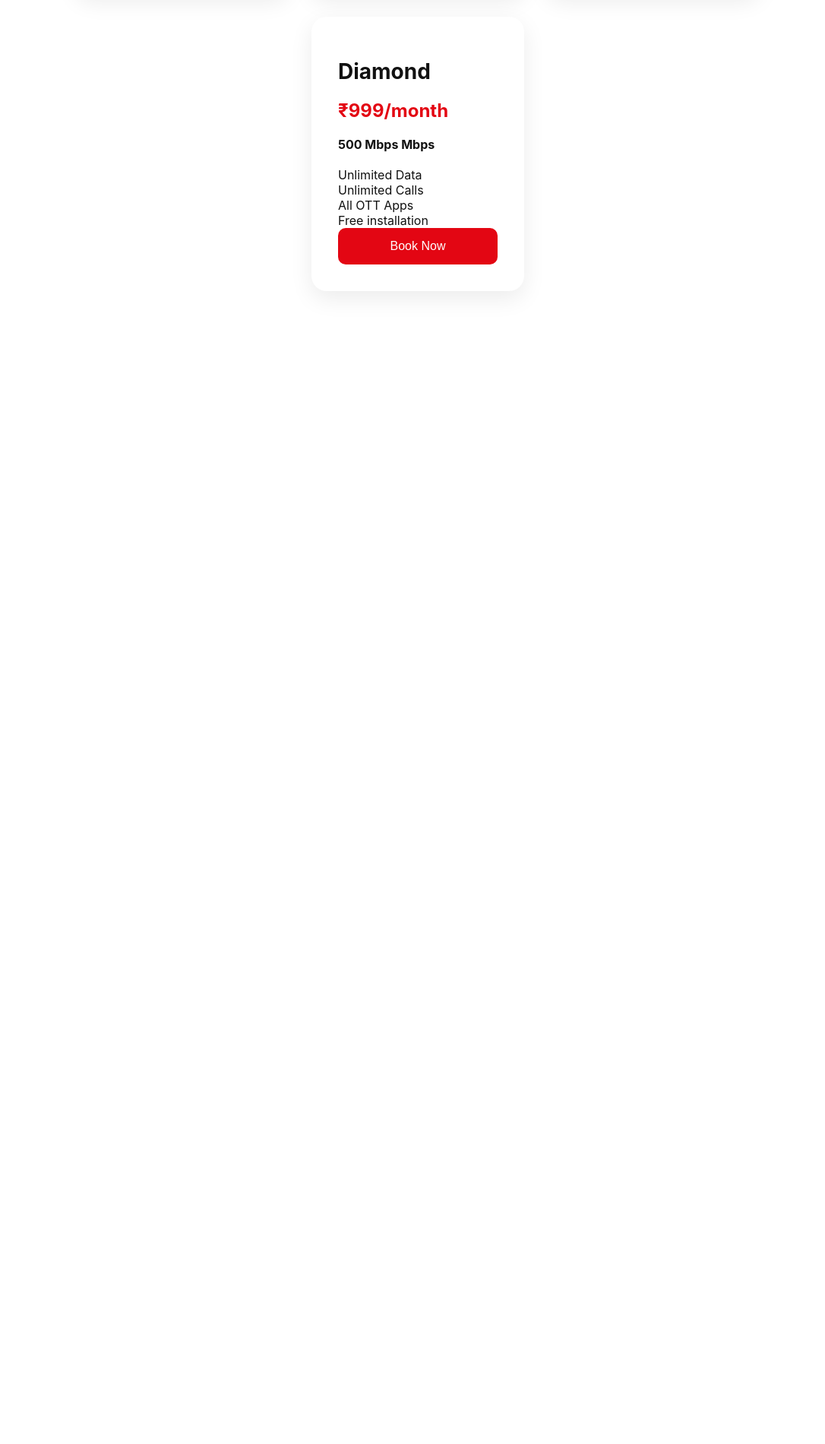
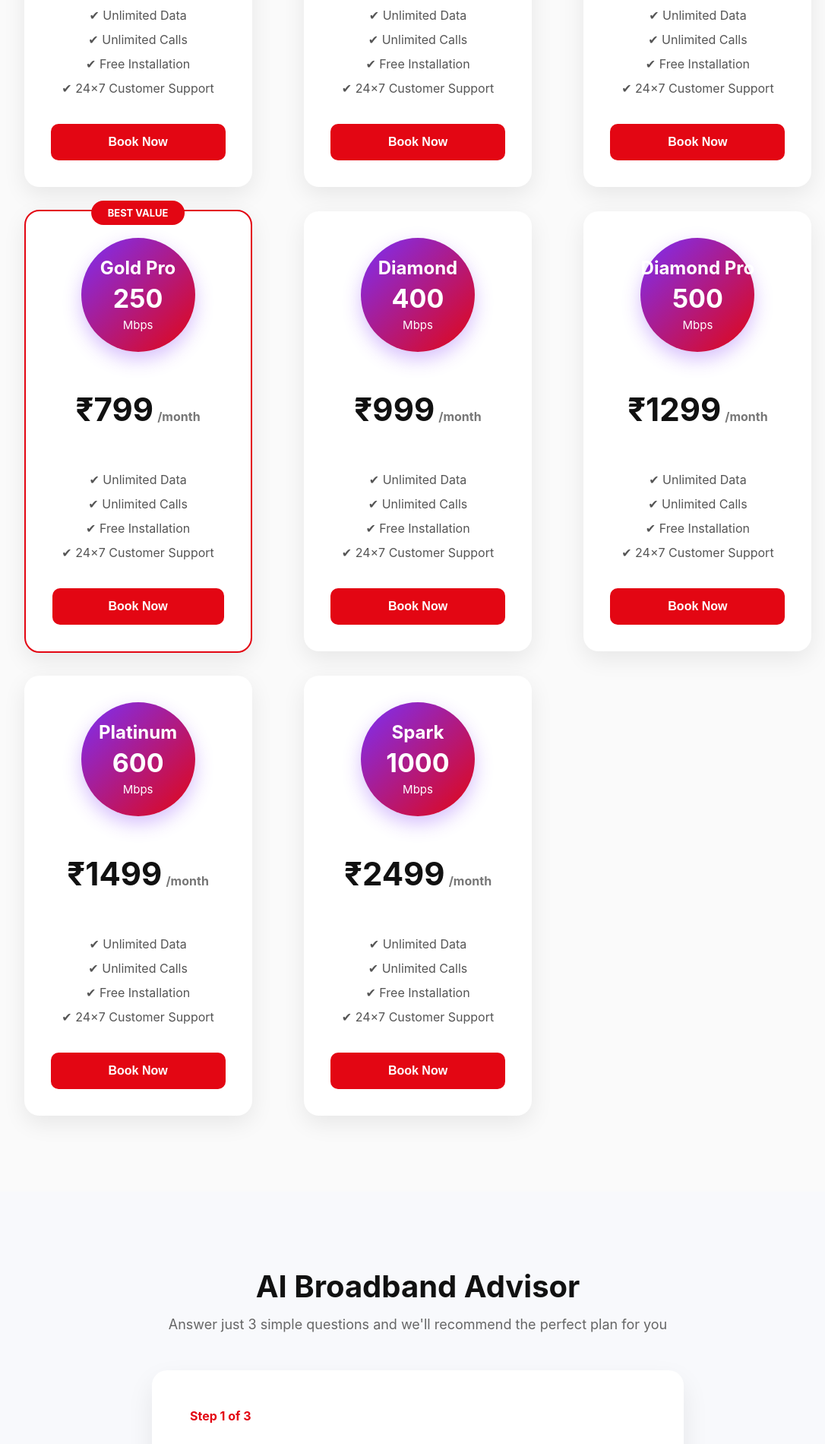
Before and after one commit to damanpreetkaur-coder/netplus-redesign, a React (Vite) app: page / in a window 1280 px wide. Shown: the part 2496-4396 px from the top of the page at 76% size, without its empty margins (90-1176 px from the left). Before the commit the page ends 2979 px from the top, so only its background shows below. Built offline with nearby package versions, Linux system fonts and the light colour scheme.

Commit message:
Updated plans

```diff
--- /dev/null
+++ b/src/components/AIChatbot/AIChatbot.css
@@ -0,0 +1,77 @@
+.ai-chatbot{
+    padding: 100px 8%;
+    background:#f8f9fc;
+}
+.chatbot-header{
+    text-align:center;
+    margin-bottom:50px;
+}
+.chatbot-header h2{
+    font-size:40px;
+    color:#111;
+    margin-bottom:15px;
+}
+.chatbot-header p{
+    color:#666;
+    font-size:18px;
+
+}
+.chatbot-card{
+    max-width:700px;
+    margin:auto;
+    background:white;
+    padding:50px;
+    border-radius:20px;
+    box-shadow:0 15px 35px rgba(0,0,0,.08);
+
+}
+.progress{
+    color:#E30613;
+    font-weight:bold;
+    margin-bottom:25px;
+}
+.chatbot-card h3{
+    margin-bottom:30px;
+    font-size:28px;
+}
+.options{
+    display:flex;
+    flex-direction: column;
+   /*grid-template-columns: repeat(2,1fr);*/
+    gap:20px;
+}
+.options button {
+    padding:20px;
+    border:2px solid#ddd;
+    border-radius :12px;
+    background: white;
+    cursor:pointer;
+    font-size:18px;
+    transition:3s;
+
+}
+.options button:hover{
+    border-color:#E30613;
+    color:#E30613
+}
+.options button.selected{
+    background:#E30613;
+    color:white;
+    border-color:#E30613;
+    transform:scale(1.03);
+}
+.next-btn:disabled{
+    background:#bbb;
+    cursor:not-allowed;
+}
+.next-btn{
+    margin-top:35px;
+    width:100%;
+    padding:16px;
+    border:none;
+    border-radius:12px;
+    background:#E30613;
+    color:white;
+    font-size:18px;
+    cursor:pointer;
+}
--- /dev/null
+++ b/src/components/AIChatbot/AIChatbot.jsx
@@ -0,0 +1,89 @@
+import {useState} from "react";
+import "./AIChatbot.css";
+function AIChatbot(){
+    const [step ,setStep]=useState(1);
+    const[answers,setAnswers]=useState({
+        usage:"",
+        devices:"",
+        entertainment:""
+    });
+    const questions=[
+        {
+            question:" What do you use the internet for?",
+            options:[
+                "Gaming ",
+                "Streaming",
+                "Work From Home",
+                "Basic Browsing",
+            ],
+            key:"usage",
+        },
+        {
+            question:"How many devices are connected ?",
+            options: [
+                "1-2 Devices",
+                "3-5 Devices",
+                "5+ Devices",
+            ],
+            key:"devices",
+        },
+        {
+            question:"Do you watch Live TV or OTT?",
+            options:[
+                "Live TV",
+                "OTT",
+                "Both ",
+                "No ",
+            ],
+            key :"entertainment",
+        },
+    ];
+    const currentQuestion= questions[step - 1];
+    const handleOptionClick = (option ) => {
+        setAnswers({
+            ...answers,
+            [currentQuestion.key]:option,
+        });
+    };
+    return(
+        <section className="ai-chatbot">
+            <div className="chatbot-header">
+                <h2>AI Broadband Advisor</h2>
+                <p>
+                    Answer just 3 simple questions and we'll recommend the perfect plan for you
+                </p>
+            </div>
+            <div className="chatbot-card">
+                <div className="progress">
+                    Step {step} of 3
+                </div>
+                <h3>
+                   {currentQuestion.question}
+                </h3>
+                <div className="options">
+                    {currentQuestion.options.map((option) => (
+                        <button
+  key={option}
+  onClick={() => handleOptionClick(option)}
+  className={
+    answers[currentQuestion.key] === option ? "selected" : ""
+  }
+>
+  {option}
+</button>
+                    ))}
+                </div>
+                <button className="next-btn"
+                disabled={!answers[currentQuestion.key]}
+                onClick={()=>{
+                    if(step<3){
+                        setStep(step + 1);
+                    }
+                }}>
+                 Next
+                </button>
+            </div>
+        </section>
+    );
+}
+export default AIChatbot;
--- a/src/components/Plans/PlanCard.jsx
+++ b/src/components/Plans/PlanCard.jsx
@@ -1,20 +1,37 @@
 import "./Plans.css";
-function PlanCard({name, speed, price, ott, popular}){
-return(
+
+function PlanCard({ name, speed, price, popular }) {
+  return (
     <div className={`plan-card ${popular ? "popular" : ""}`}>
-        {popular && <div className="badge">Most Popular</div>}
-        <h3>{name}</h3>
-        <h2>{price}<span>/month</span></h2>
-        <p className="speed">{speed} Mbps</p>
-        <ul>
-            <li> Unlimited Data </li>
-            <li> Unlimited Calls</li>
-            <li>{ott}    </li>
-            <li >Free installation</li>
-        </ul>
-        <button >Book Now   </button>
+
+      {popular && (
+        <div className="popular-badge">
+          BEST VALUE
+        </div>
+      )}
+
+      <div className="speed-circle">
+        <h4>{name}</h4>
+        <p>{speed}</p>
+        <span>Mbps</span>
+      </div>
+
+      <h2>
+        {price}
+        <span>/month</span>
+      </h2>
+
+      <div className="plan-features">
+        <p>✔ Unlimited Data</p>
+        <p>✔ Unlimited Calls</p>
+        <p>✔ Free Installation</p>
+        <p>✔ 24×7 Customer Support</p>
+      </div>
+
+      <button>Book Now</button>
 
     </div>
-);
+  );
 }
+
 export default PlanCard;
--- a/src/components/Plans/Plans.css
+++ b/src/components/Plans/Plans.css
@@ -1,94 +1,134 @@
-
 .plans{
     padding:100px 8%;
-    background:#ffffff;
+    background:#fafafa;
 }
+
 .plans-container{
+    display:grid;
+    grid-template-columns:repeat(auto-fit,minmax(260px,1fr));
+    gap:30px;
+    margin-top:60px;
+}
+
+.plan-card{
+    width:100%;
+    max-width:300px;
+    margin:auto;
+    background:#fff;
+    border-radius:20px;
+    padding:35px;
+    text-align:center;
+    position:relative;
+    box-shadow:0 10px 30px rgba(0,0,0,.08);
+
     display:flex;
-    justify-content:center;
-    gap:30px;
-    flex-wrap:wrap;
+    flex-direction:column;
+    justify-content:space-between;
 
-}
-.plan-card{
-
-    width:280px;
-    background:#fff;
-    padding:35px;
-    border-radius:20px;
-    box-shadow:0 10px 30px rgba(0,0,0,.08);
-    position:relative;
-    transition:.3s;
+    transition:.35s;
 }
 
 .plan-card:hover{
-
-    transform:translateY(-10px);
-
+    transform:translateY(-12px);
+    box-shadow:0 20px 45px rgba(227,6,19,.18);
 }
 
 .popular{
-
     border:2px solid #E30613;
-
 }
 
 .popular-badge{
-
     position:absolute;
-    top:-15px;
+    top:-14px;
     left:50%;
     transform:translateX(-50%);
     background:#E30613;
     color:white;
-    padding:8px 20px;
+    padding:8px 22px;
     border-radius:30px;
-    font-size:14px;
-
+    font-size:13px;
+    font-weight:bold;
 }
 
-.plan-card h3{
+.speed-circle{
+    width:150px;
+    height:150px;
+    margin:0 auto 30px;
+    border-radius:50%;
+    background:linear-gradient(135deg,#7B2FF7,#E30613);
+    color:white;
 
-    margin-top:20px;
-    font-size:28px;
+    display:flex;
+    flex-direction:column;
+    justify-content:center;
+    align-items:center;
 
+    box-shadow:0 10px 25px rgba(123,47,247,.3);
+}
+
+.speed-circle h4{
+    margin:0;
+    font-size:24px;
+}
+
+.speed-circle p{
+    margin:5px 0;
+    font-size:34px;
+    font-weight:700;
+}
+
+.speed-circle span{
+    font-size:15px;
 }
 
 .plan-card h2{
-
-    color:#E30613;
     margin:20px 0;
-
+    font-size:42px;
+    color:#111;
 }
 
-.speed{
-
-    font-weight:bold;
-    margin-bottom:20px;
-
+.plan-card h2 span{
+    font-size:16px;
+    color:#777;
+    margin-left:5px;
 }
 
 .plan-features{
-
     margin:25px 0;
-
 }
 
 .plan-features p{
-
     margin:12px 0;
-
+    color:#555;
+    font-size:16px;
 }
 
 .plan-card button{
-
     width:100%;
+    margin-top:auto;
     padding:15px;
+    background:#E30613;
+    color:white;
     border:none;
     border-radius:10px;
-    background:#E30613;
-    color:white;
+    cursor:pointer;
     font-size:16px;
-    cursor:pointer;
+    font-weight:600;
+    transition:.3s;
+}
 
+.plan-card button:hover{
+    background:#b7000f;
 }
+
+@media(max-width:1100px){
+    .plans-container{
+        grid-template-columns:repeat(2,1fr);
+    }
+}
+
+@media(max-width:700px){
+    .plans-container{
+        grid-template-columns:1fr;
+    }
+}
--- a/src/components/Plans/Plans.jsx
+++ b/src/components/Plans/Plans.jsx
@@ -1,61 +1,90 @@
 import "./Plans.css";
 import PlanCard from "./PlanCard";
-function Plans(){
-    const plans=[
+
+function Plans() {
+  const plans = [
     {
-            id:1,
-            name:"Silver",
-            speed:"100 mbps",
-            price:"499 Rs",
-            ott:"No OTT",
-            popular:false
+      id: 1,
+      name: "Silver",
+      speed: "100",
+      price: "₹499",
+      popular: false,
     },
     {
-            id:2,
-            name:"Silver Plus",
-            speed:"150 mbps",
-            price:"599 Rs",
-            ott:" Chaupal,Hungama ",
-            popular:true
+      id: 2,
+      name: "Silver Pro",
+      speed: "150",
+      price: "₹599",
+      popular: false,
     },
     {
-            id:3,
-            name:"Gold",
-            speed:"200 Mbps",
-            price:"₹699",
-            ott:"Netflix + Hotstar",
-            popular:false
+      id: 3,
+      name: "Gold",
+      speed: "200",
+      price: "₹699",
+      popular: false,
     },
     {
-            id:4,
-            name:"Diamond",
-            speed:"500 Mbps",
-            price:"₹999",
-            ott:"All OTT Apps",
-            popular:false
-        }
+      id: 4,
+      name: "Gold Pro",
+      speed: "250",
+      price: "₹799",
+      popular: true,
+    },
+    {
+      id: 5,
+      name: "Diamond",
+      speed: "400",
+      price: "₹999",
+      popular: false,
+    },
+    {
+      id: 6,
+      name: "Diamond Pro",
+      speed: "500",
+      price: "₹1299",
+      popular: false,
+    },
+    {
+      id: 7,
+      name: "Platinum",
+      speed: "600",
+      price: "₹1499",
+      popular: false,
+    },
+    {
+      id: 8,
+      name: "Spark",
+      speed: "1000",
+      price: "₹2499",
+      popular: false,
+    },
   ];
-    return(
+
+  return (
     <section className="plans">
+
       <div className="section-title">
-                <h2> Popular Broadband Plans</h2>
+        <h2>Popular Broadband Plans</h2>
         <p>
-                    Find the perfect broadband plan for your home and business
+          Choose the perfect Netplus broadband plan for your home or office.
         </p>
       </div>
+
       <div className="plans-container">
-                {plans.map((plan)=>(
+        {plans.map((plan) => (
           <PlanCard
             key={plan.id}
             name={plan.name}
             speed={plan.speed}
             price={plan.price}
-                        ott={plan.ott}
             popular={plan.popular}
           />
         ))}
       </div>
+
     </section>
   );
 }
+
 export default Plans;
--- a/src/pages/Home.jsx
+++ b/src/pages/Home.jsx
@@ -2,6 +2,7 @@ import Navbar from "../components/Navbar/Navbar";
 import Hero from "../components/Hero/Hero";
 import Services from "../components/Services/Services";
 import Plans from "../components/Plans/Plans";
+import AIChatbot from "../components/AIChatbot/AIChatbot";
 function Home() {
   return (
     <>
@@ -9,6 +10,7 @@ function Home() {
       <Hero />
       <Services />
       <Plans />
+      <AIChatbot />
     </>
   );
 }
```
Lines whose indentation alone changed are shown as unchanged.
